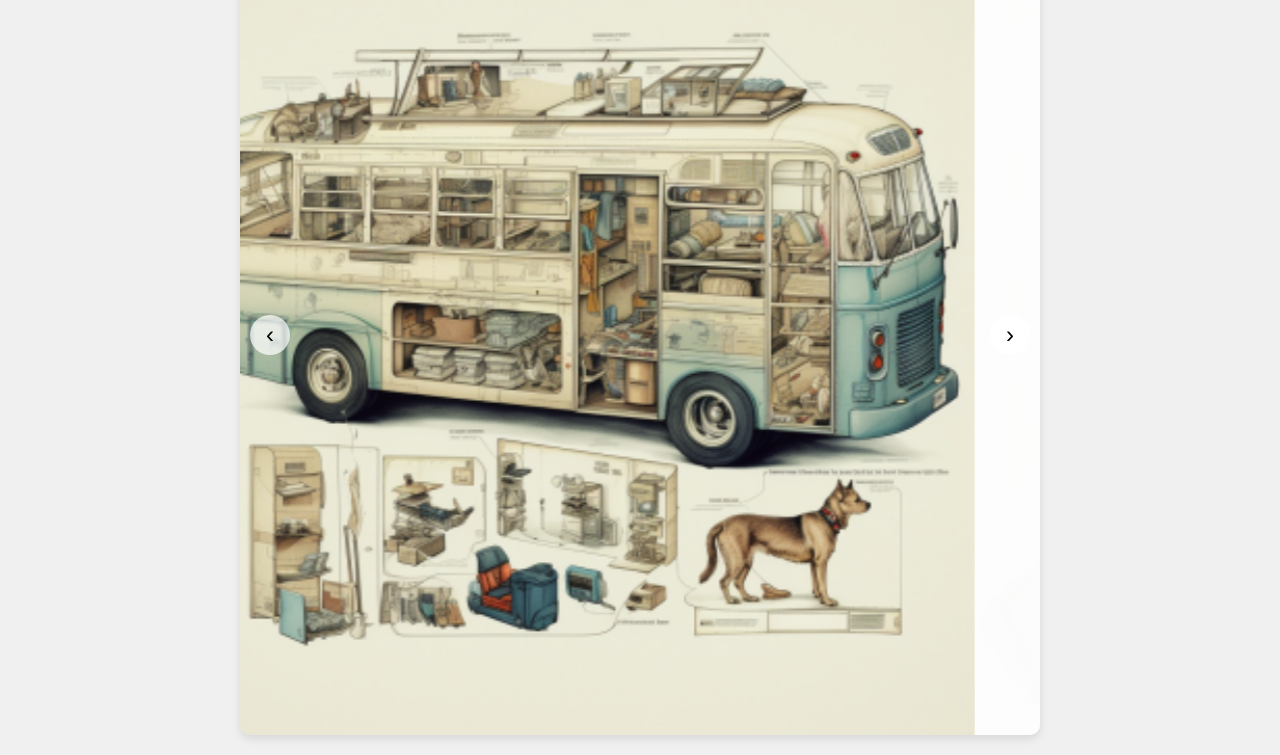
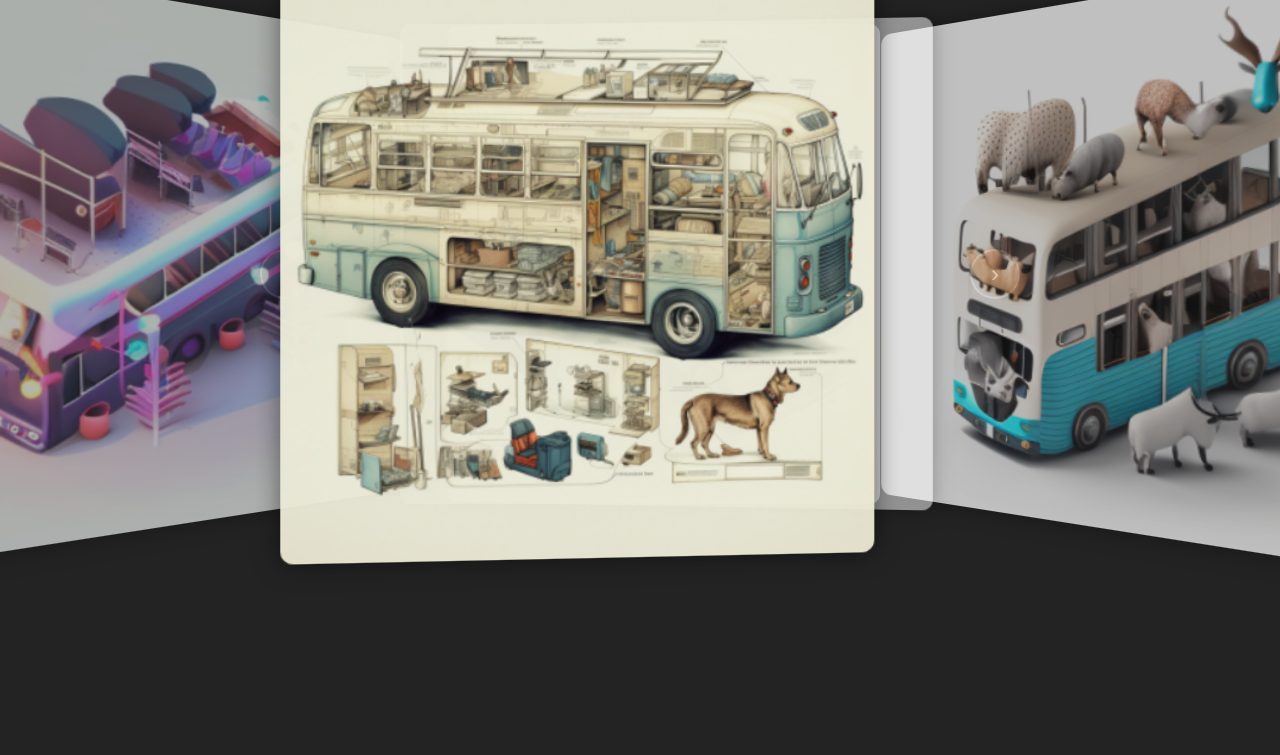
Before and after one commit to Pocsi/animal.jet, a website: page index.html in a window 1280 px wide. Shown: the part 170-925 px from the top of the page. After the commit the page ends 800 px from the top, so only its background shows below. Drawn offline with Linux system fonts and the light colour scheme.

Commit message:
Updated design with 3D carousel effect

```diff
--- a/css/style.css
+++ b/css/style.css
@@ -5,12 +5,14 @@
 }
 
 body {
-    font-family: Arial, sans-serif;
-    background-color: #f0f0f0;
+    font-family: 'Roboto', sans-serif;
+    background: #232323;
     min-height: 100vh;
     display: flex;
     align-items: center;
     justify-content: center;
+    perspective: 1000px;
+    transform-style: preserve-3d;
 }
 
 .container {
@@ -21,57 +23,88 @@ body {
 }
 
 h1 {
-    color: #333;
+    color: #fff;
     margin-bottom: 40px;
     font-size: 2.5em;
+    text-transform: uppercase;
+    letter-spacing: 3px;
+    text-shadow: 0 0 10px rgba(255,255,255,0.3);
 }
 
 .carousel {
     position: relative;
     width: 100%;
     max-width: 800px;
+    height: 500px;
     margin: 0 auto;
-    overflow: hidden;
-    border-radius: 10px;
-    box-shadow: 0 4px 8px rgba(0, 0, 0, 0.1);
+    transform-style: preserve-3d;
+    perspective: 1000px;
 }
 
 .carousel-inner {
-    display: flex;
-    transition: transform 0.5s ease-in-out;
+    position: relative;
+    width: 100%;
+    height: 100%;
+    transform-style: preserve-3d;
+    transition: transform 1s;
 }
 
 .carousel-inner img {
-    width: 100%;
-    flex-shrink: 0;
-    object-fit: contain;
+    position: absolute;
+    width: 60%;
+    height: auto;
+    left: 20%;
+    transition: transform 1s, opacity 1s;
+    cursor: pointer;
+    border-radius: 10px;
+    box-shadow: 0 0 20px rgba(0,0,0,0.5);
+    backface-visibility: hidden;
+    opacity: 0.5;
+}
+
+.carousel-inner img.active {
+    opacity: 1;
+    transform: translateZ(200px);
+}
+
+.carousel-inner img.prev,
+.carousel-inner img.next {
+    opacity: 0.7;
+    transform: translateZ(100px) translateX(-100%) rotateY(45deg);
+}
+
+.carousel-inner img.next {
+    transform: translateZ(100px) translateX(100%) rotateY(-45deg);
 }
 
 .carousel-button {
     position: absolute;
     top: 50%;
     transform: translateY(-50%);
-    background: rgba(255, 255, 255, 0.7);
-    border: none;
-    width: 40px;
-    height: 40px;
+    background: rgba(255, 255, 255, 0.1);
+    border: 2px solid rgba(255, 255, 255, 0.3);
+    width: 50px;
+    height: 50px;
     border-radius: 50%;
     cursor: pointer;
     font-size: 24px;
+    color: #fff;
     display: flex;
     align-items: center;
     justify-content: center;
-    transition: background-color 0.3s;
+    transition: all 0.3s ease;
+    z-index: 100;
 }
 
 .carousel-button:hover {
-    background: rgba(255, 255, 255, 0.9);
+    background: rgba(255, 255, 255, 0.2);
+    border-color: rgba(255, 255, 255, 0.5);
 }
 
 .prev {
-    left: 10px;
+    left: 20px;
 }
 
 .next {
-    right: 10px;
+    right: 20px;
 }
--- a/index.html
+++ b/index.html
@@ -4,6 +4,7 @@
     <meta charset="UTF-8">
     <meta name="viewport" content="width=device-width, initial-scale=1.0">
     <title>Animal Jet - Bus Gallery</title>
+    <link href="https://fonts.googleapis.com/css2?family=Roboto:wght@300;400;500&display=swap" rel="stylesheet">
     <link rel="stylesheet" href="css/style.css">
 </head>
 <body>
--- a/js/carousel.js
+++ b/js/carousel.js
@@ -2,7 +2,7 @@ document.addEventListener('DOMContentLoaded', () => {
     const carousel = document.querySelector('.carousel-inner');
     const prevButton = document.querySelector('.prev');
     const nextButton = document.querySelector('.next');
-    const images = carousel.querySelectorAll('img');
+    const images = Array.from(carousel.querySelectorAll('img'));
 
     let currentIndex = 0;
     const totalImages = images.length;
@@ -23,9 +23,28 @@ document.addEventListener('DOMContentLoaded', () => {
 
     // Function to update carousel position
     function updateCarousel() {
-        const offset = -currentIndex * 100;
-        carousel.style.transform = `translateX(${offset}%)`;
+        images.forEach((img, index) => {
+            img.classList.remove('active', 'prev', 'next');
+
+            if (index === currentIndex) {
+                img.classList.add('active');
+            } else if (index === (currentIndex - 1 + totalImages) % totalImages) {
+                img.classList.add('prev');
+            } else if (index === (currentIndex + 1) % totalImages) {
+                img.classList.add('next');
+            }
+        });
     }
+
+    // Add click events to images
+    images.forEach((img, index) => {
+        img.addEventListener('click', () => {
+            if (index !== currentIndex) {
+                currentIndex = index;
+                updateCarousel();
+            }
+        });
+    });
 
     // Auto-advance carousel every 5 seconds
     setInterval(() => {
```
